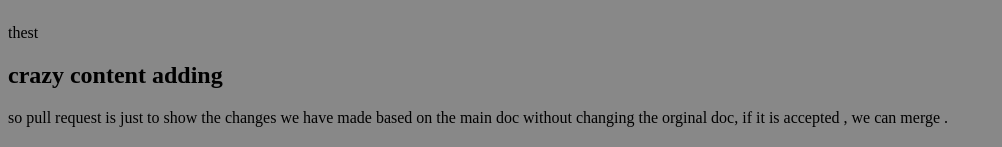
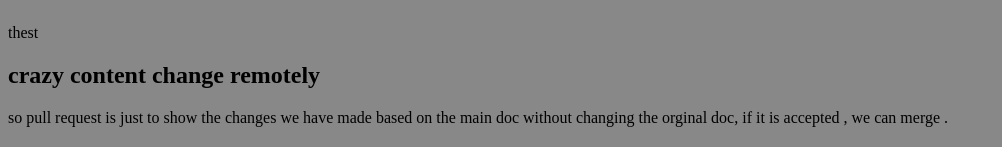
Before and after one commit to pandaqr/Learn-Github, a plain HTML site: page index.html in a window 1280 px wide. Shown: the part 211-358 px from the top of the page, without its empty margins (0-1002 px from the left). Drawn offline with Linux system fonts and the light colour scheme.

Commit message:
Update index.html

```diff
--- a/index.html
+++ b/index.html
@@ -20,7 +20,7 @@
 
    <h2> added h2 </h2>
    <p>thest</p>
-   <h2>crazy content adding</h2>
+   <h2>crazy content change remotely</h2>
    <p>so pull request is just to show the changes we have made based on the main doc without changing the orginal doc,  if it is accepted , we can merge . </p>
    <h3> so we have h3 added into the remote repository</h3>
 
```
